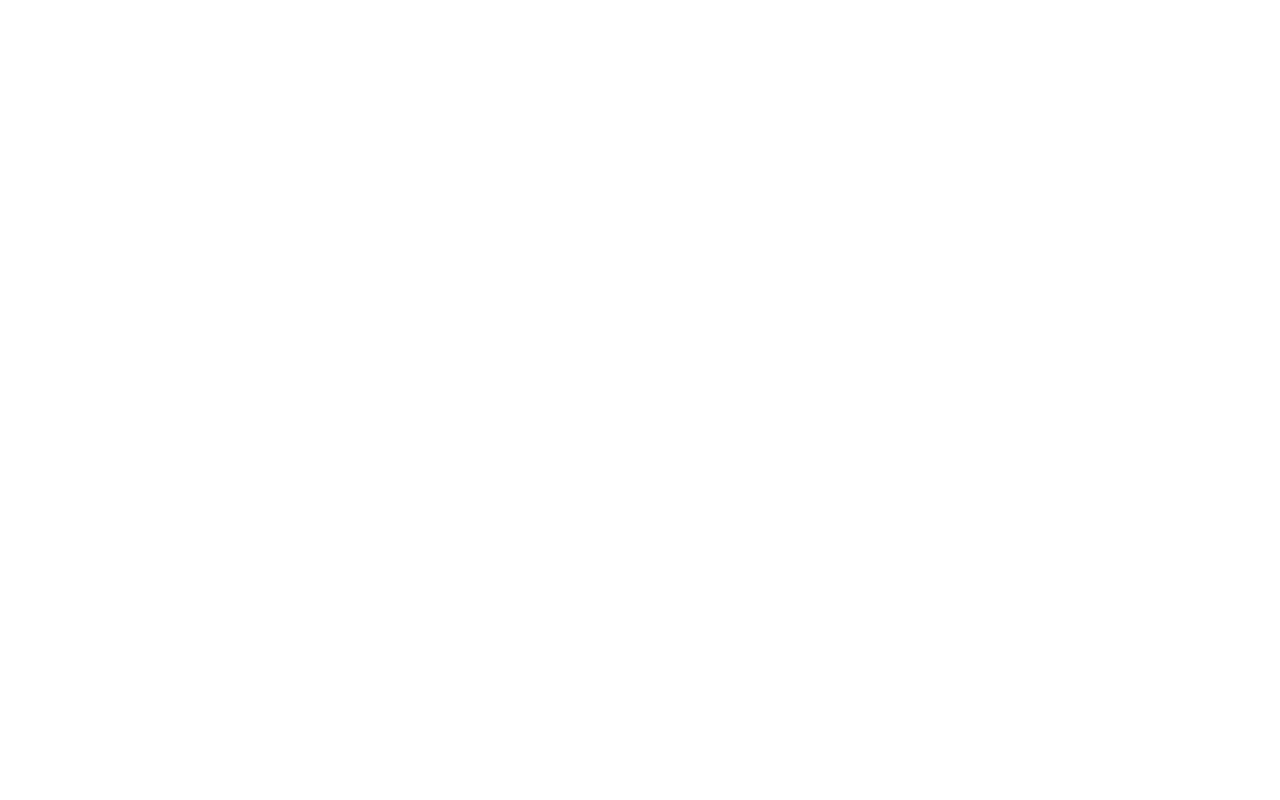
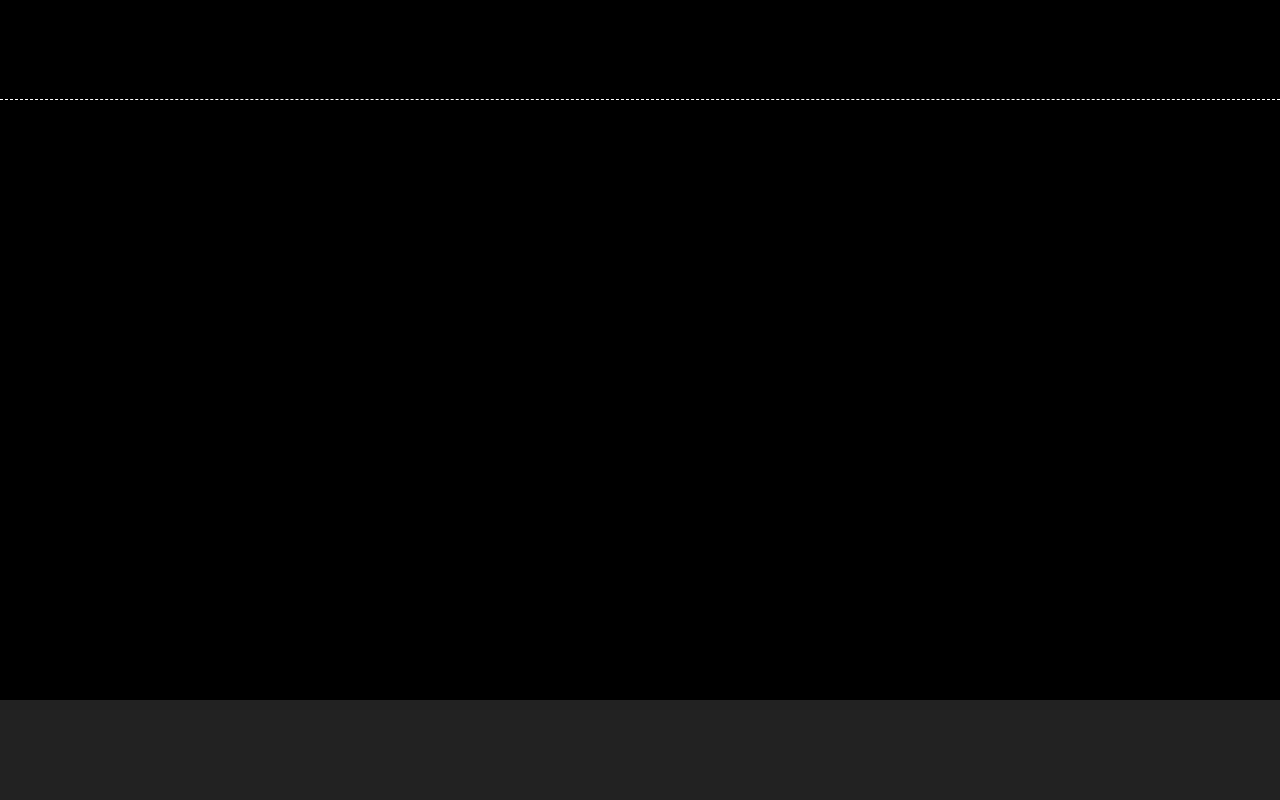
Before and after one commit to carloeusebi/html-css-zoom, a plain HTML site: page index.html in a window 1280 px wide. Drawn offline with Linux system fonts and the light colour scheme.

Commit message:
Completed header and footer layout

```diff
--- a/index.html
+++ b/index.html
@@ -16,5 +16,17 @@
     <!-- Exercise made by
     CARLO EUSEBI -->
 
+    <!-- HEADER -->
+    <header></header>
+
+    <!-- MAIN -->
+    <main>
+        <div class="wrapper">
+        </div>
+    </main>
+
+    <!-- FOOTER -->
+    <footer></footer>
+
 </body>
 </html>
--- a/styles/styles.css
+++ b/styles/styles.css
@@ -1,11 +1,43 @@
 /* css reset */
-
 *{
     margin: 0;
     padding: 0;
     box-sizing: border-box;
 }
 
+/* pseudo-elements*/
+:root{
+    --hdr-height: 100px;
+    --bg-color: #000;
+    --fter-color: #222;
+    --hdr-elements-color: #4a4a4a;
+}
+
+/* generics */
 body{
     font-family: sans-serif;
 }
+
+/* utilities */
+
+/* HEADER */
+header{
+    background-color: var(--bg-color);
+    height: var(--hdr-height);
+    /* to remove: */
+    border-bottom: 1px dashed white;
+}
+
+/* MAIN */
+.wrapper{
+    background-color: var(--bg-color);
+    height: calc(100vh - var(--hdr-height) - var(--hdr-height));
+    overflow-y: auto;
+    color: white;
+}
+
+/* FOOTER */
+footer{
+    background-color: var(--fter-color);
+    height: var(--hdr-height);
+}
```
